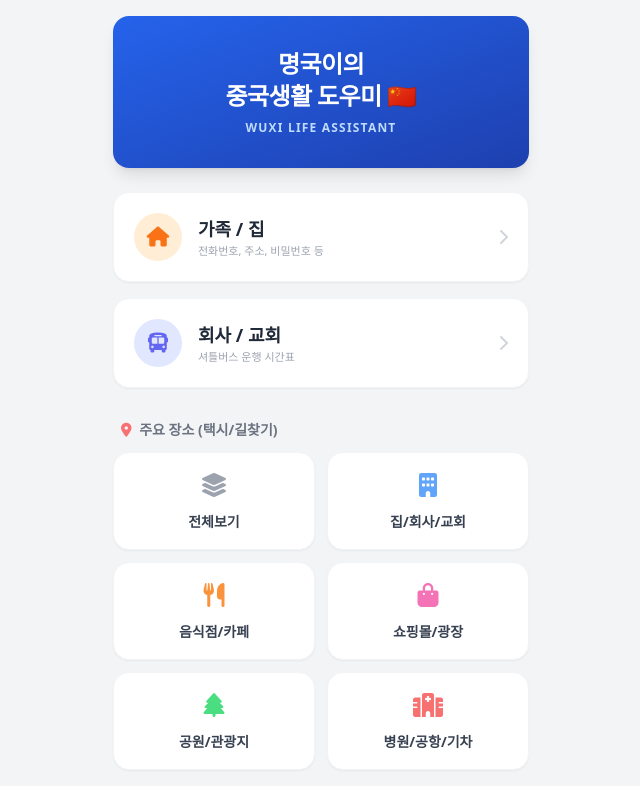
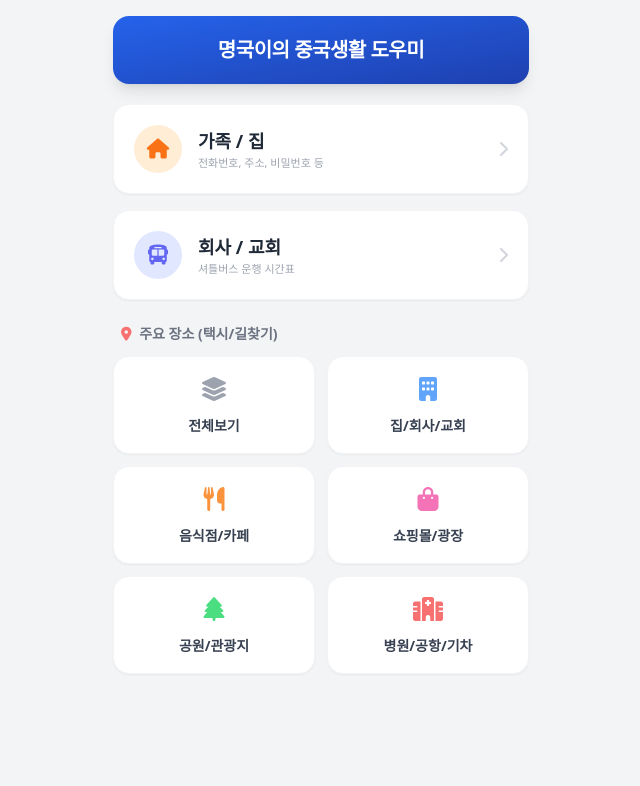
Before and after one commit to civilizednation/cnation-wuxi, a plain HTML site: page index.html in a window 1280 px wide. Shown: the whole page, without its empty margins (319-959 px from the left). Drawn offline with nearby package versions, Linux system fonts and the light colour scheme.

Commit message:
Add files via upload

```diff
--- a/index.html
+++ b/index.html
@@ -47,9 +47,8 @@
 
         <div id="view-main" class="page-enter">
             <div
-                class="bg-gradient-to-br from-blue-600 to-blue-800 rounded-2xl shadow-lg mb-6 p-8 text-center text-white">
-                <h1 class="text-2xl font-black mb-2 tracking-tight">명국이의<br>중국생활 도우미 🇨🇳</h1>
-                <p class="text-xs text-blue-200 uppercase tracking-widest font-bold">Wuxi Life Assistant</p>
+                class="bg-gradient-to-br from-blue-600 to-blue-800 rounded-2xl shadow-lg mb-5 p-5 text-center text-white">
+                <h1 class="text-xl font-black tracking-tight">명국이의 중국생활 도우미</h1>
             </div>
 
             <button onclick="showView('family', '가족/집 정보')"
@@ -67,7 +66,7 @@
             </button>
 
             <button onclick="showView('company', '회사/교회 셔틀')"
-                class="w-full bg-white rounded-2xl p-5 shadow-sm border border-gray-100 flex items-center justify-between mb-8 hover:shadow-md transition active:scale-95">
+                class="w-full bg-white rounded-2xl p-5 shadow-sm border border-gray-100 flex items-center justify-between mb-6 hover:shadow-md transition active:scale-95">
                 <div class="flex items-center gap-4">
                     <div
                         class="w-12 h-12 bg-indigo-100 text-indigo-500 rounded-full flex items-center justify-center text-xl">
@@ -325,12 +324,12 @@
                 const { data, error } = await _supabase.from(tableFamily).select('*').order('created_at', { ascending: true });
                 const combined = [...defaultFamily, ...(data || [])];
 
-                // ★ 수정된 부분: 항목(title)의 폰트 크기를 본문과 동일한 text-sm으로 변경하고, 색상을 살짝 짙게(text-gray-600) 맞췄습니다.
+                // ★ 수정된 부분: 항목(title) 폰트는 그대로 두고, 내용(content)을 파란색(text-blue-600)으로 바꿔 직관성을 높였습니다.
                 listDiv.innerHTML = combined.map(item => `
                     <div class="bg-white p-4 rounded-xl shadow-sm border border-gray-100 flex justify-between items-center gap-3">
                         <div class="flex-1 overflow-hidden">
                             <h4 class="text-sm font-bold text-gray-600 mb-0.5 truncate">${item.title}</h4>
-                            <p class="text-sm font-bold text-gray-800 line-clamp-2">${item.content}</p>
+                            <p class="text-sm font-bold text-blue-600 line-clamp-2">${item.content}</p>
                         </div>
                         <button onclick="copyText('${item.content}')" class="bg-blue-50 text-blue-600 hover:bg-blue-100 font-bold px-3 py-2 rounded-lg text-xs whitespace-nowrap active:scale-95 transition">
                             <i class="far fa-copy mr-1"></i>복사
@@ -381,7 +380,6 @@
                     return;
                 }
 
-                // ★ 수정된 부분: 한국어 이름(krText) 폰트를 text-sm으로 중국어(cnText)와 동일하게 키웠습니다.
                 listDiv.innerHTML = combined.map(item => {
                     const cnText = item.cn || item.name_cn;
                     const krText = item.kr || item.name_kr;
```
